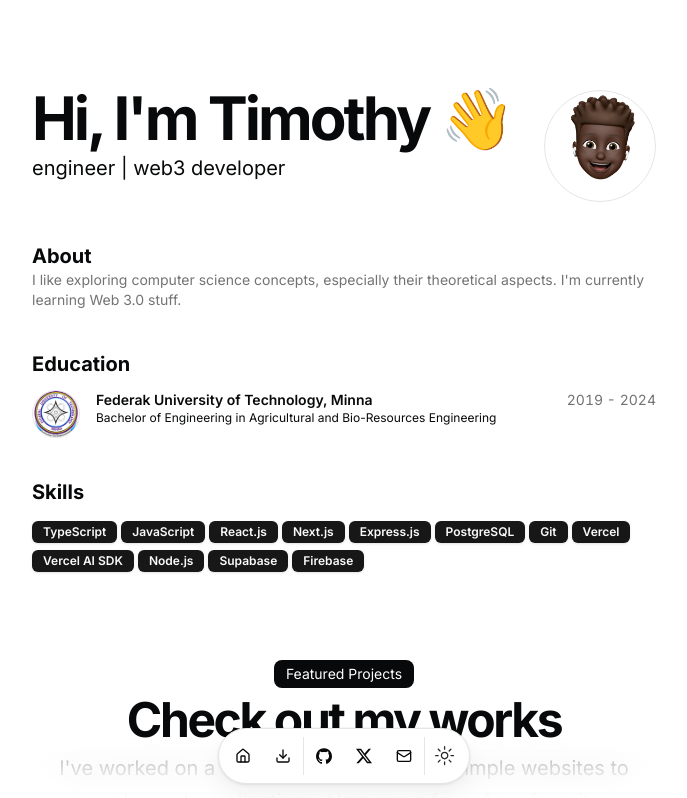
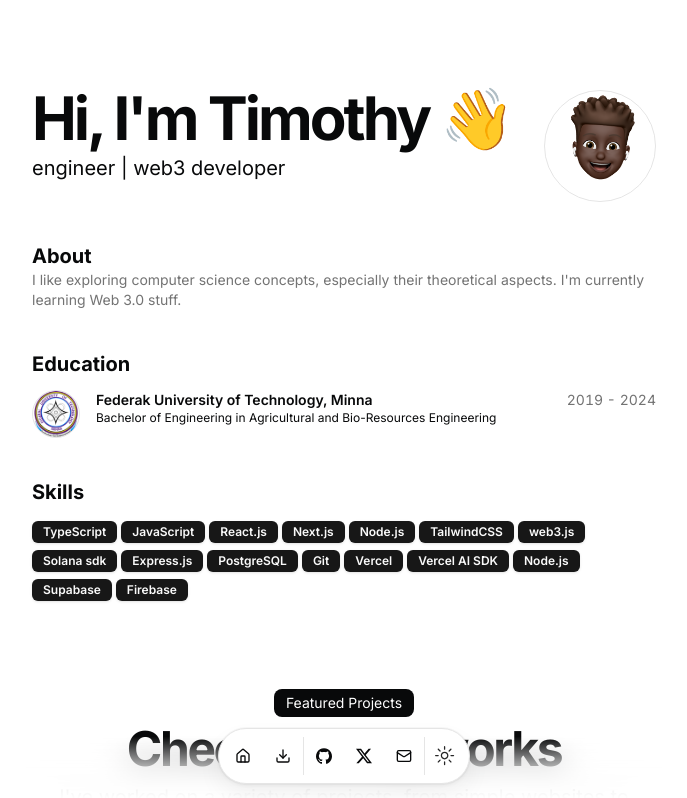
Before and after one commit to TimothyBabatu13/portfolio-v5, a Next.js app: page / in a window 1280 px wide. Shown: the top 798 px of the page, without its empty margins (296-983 px from the left). Built offline with nearby package versions, Linux system fonts and the light colour scheme.

Commit message:
added more skills

```diff
--- a/src/data/resume.tsx
+++ b/src/data/resume.tsx
@@ -16,6 +16,10 @@ export const DATA = {
     "JavaScript",
     "React.js",
     "Next.js",
+    "Node.js",
+    "TailwindCSS",
+    "web3.js",
+    "Solana sdk",
     "Express.js",
     "PostgreSQL",
     "Git",
```
